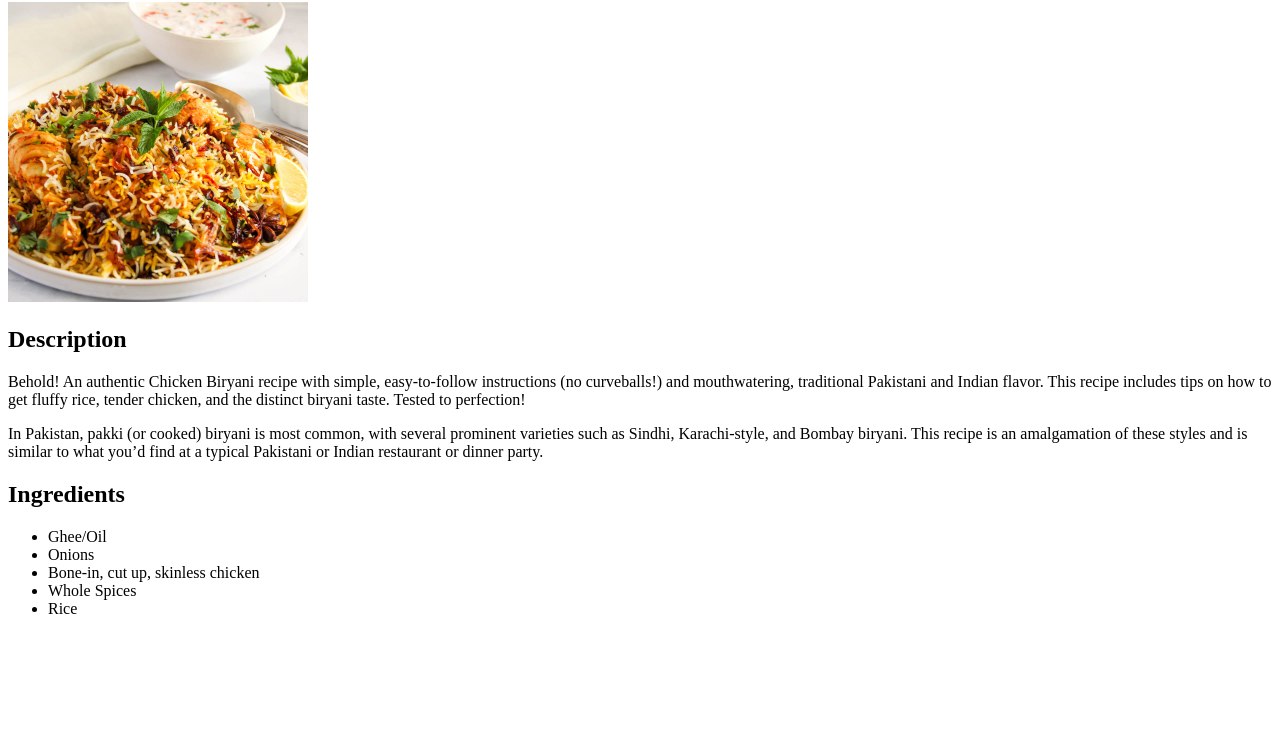
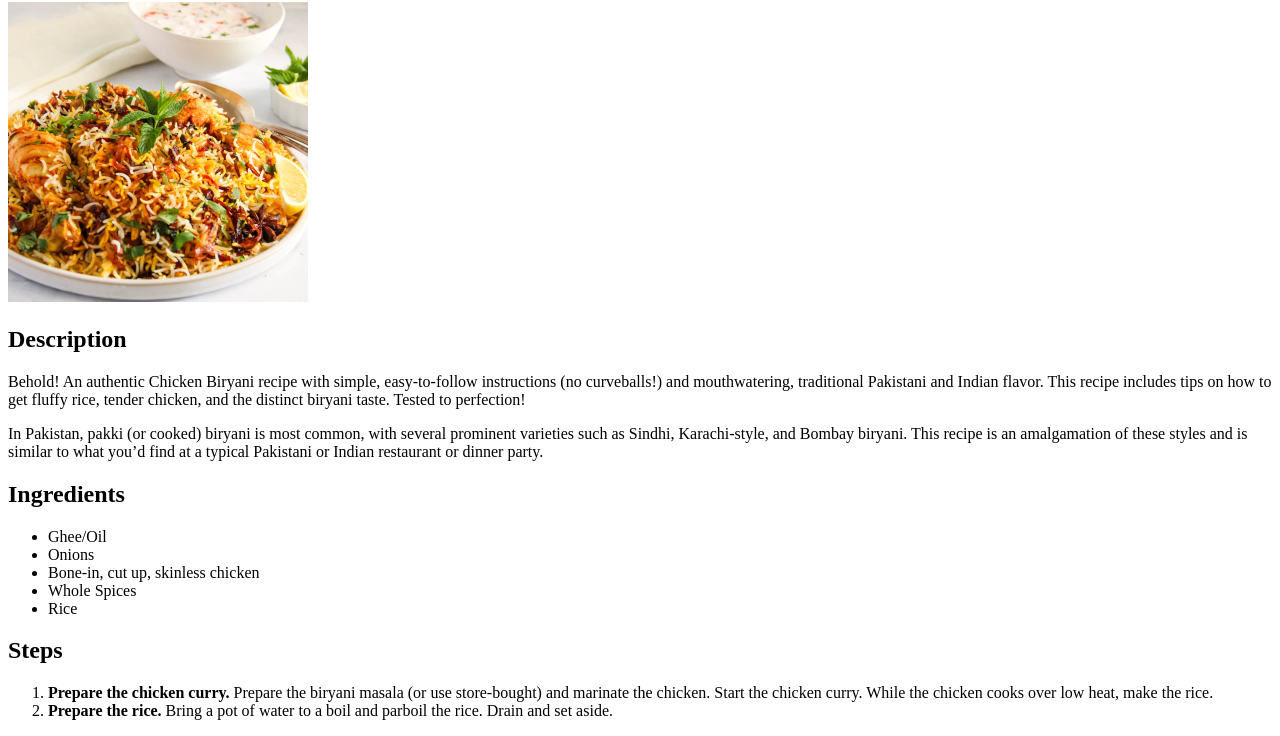
Before and after one commit to Appropriate32/odin-recipes, a plain HTML site: page recipes/biryani.html in a window 1280 px wide. Shown: the part 104-840 px from the top of the page. Before the commit the page ends 800 px from the top, so only its background shows below. Drawn offline with Linux system fonts and the light colour scheme.

Commit message:
nothing new

```diff
--- a/recipes/biryani.html
+++ b/recipes/biryani.html
@@ -24,5 +24,10 @@
         <li>Whole Spices</li>
         <li>Rice</li>
     </ul>
+    <h2>Steps</h2>
+    <ol>
+        <li><strong>Prepare the chicken curry.</strong> Prepare the biryani masala (or use store-bought) and marinate the chicken. Start the chicken curry. While the chicken cooks over low heat, make the rice. </li>
+        <li><strong>Prepare the rice.</strong> Bring a pot of water to a boil and parboil the rice. Drain and set aside.</li>
+    </ol>
 </body>
 </html>
```
